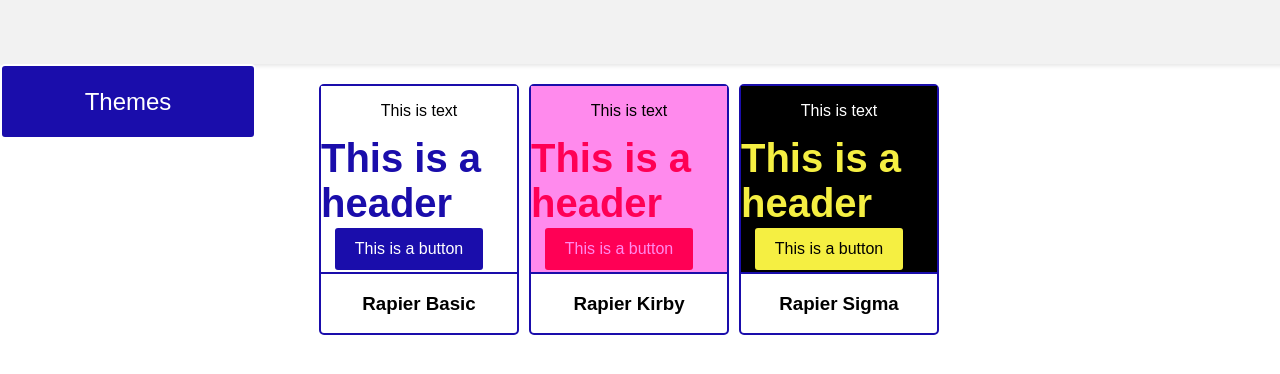
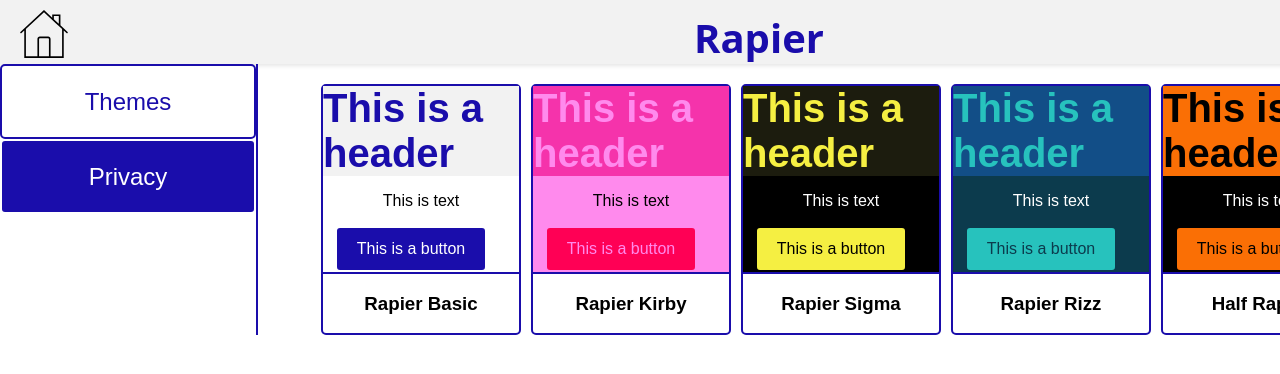
Before and after one commit to WilliamMehren/searchEngine, a plain HTML site: page Front-end/settings.html in a window 1280 px wide. Shown: the top 374 px of the page. Drawn offline with Linux system fonts and the light colour scheme.

Commit message:
more themes!

```diff
--- a/Front-end/data/themes.json
+++ b/Front-end/data/themes.json
@@ -4,16 +4,35 @@
         "color_primary":"#fff",
         "color_secondary":"#f2f2f2",
         "color_accent":"#1a0dab",
+        "color_header":"#1a0dab",
         "color_text":"black"},
+
         {"name":"Rapier Kirby",
         "color_primary":"#ff8aed",
-        "color_secondary":"#e302a7",
+        "color_secondary":"#f533ab",
         "color_accent":"#ff0055",
+        "color_header":"#ff8aed",
         "color_text":"black"},
+
         {"name":"Rapier Sigma",
         "color_primary":"#000000",
         "color_secondary":"#1c1c0e",
         "color_accent":"#f5ef42",
+        "color_header":"#f5ef42",
+        "color_text":"white"},
+
+        {"name":"Rapier Rizz",
+        "color_primary":"#0c3b4d",
+        "color_secondary":"#124e87",
+        "color_accent":"#27c2bd",
+        "color_header":"#27c2bd",
+        "color_text":"white"},
+
+        {"name":"Half Rapier",
+        "color_primary":"black",
+        "color_secondary":"#fa6f05",
+        "color_accent":"#fa6f05",
+        "color_header":"black",
         "color_text":"white"}
     ]
 }
--- a/Front-end/scripts/customize.js
+++ b/Front-end/scripts/customize.js
@@ -0,0 +1,13 @@
+function getTheme(){
+    if (localStorage.getItem("theme")){
+        let themeData = JSON.parse(localStorage.getItem("theme"));
+
+        var root = document.querySelector(":root");
+        root.style.setProperty("--primary-color",themeData["color_primary"]);
+        root.style.setProperty("--secondary-color",themeData["color_secondary"]);
+        root.style.setProperty("--acccent-color",themeData["color_accent"]);
+        root.style.setProperty("--text-color",themeData["color_text"]);
+    }
+
+}
+getTheme();
--- a/Front-end/scripts/settings.js
+++ b/Front-end/scripts/settings.js
@@ -1,17 +1,25 @@
-
-var currentMenu
+var currentMenu ="themes"
 
 function switchMenu(menu){
-    //menu må være IDen til et html element
-
-    currentMenu.setAttribute("hidden","")
-    currentMenu = document.getElementById(menu)
+    //avvelg tidligere knapp
+    let preBtn = document.getElementById(currentMenu+"btn");
+    if (preBtn.hasAttribute("current")){preBtn.removeAttribute("current");}
+    //skul tidligere meny
+    let preMenu = document.getElementById(currentMenu);
+    preMenu.setAttribute("hidden","")
+    //vis ny meny
+    currentMenu = menu;
+    let newMenu = document.getElementById(currentMenu);
+    if (newMenu.hasAttribute("hidden")){newMenu.removeAttribute("hidden");}
+    //velg ny knapp
+    let newBtn = document.getElementById(currentMenu+"btn");
+    newBtn.setAttribute("current","");
 }
 
 async function buildThemes(){
     let data = await fetch("./data/themes.json")
     let parsedData = await data.json()
-    let themeParent = document.getElementById("themes")
+    let themeParent = document.getElementById("themeHolder")
     //vennligst tilgi meg for denne koden
     parsedData.themes.forEach(theme => {
         let box = document.createElement("button")
@@ -20,16 +28,16 @@ async function buildThemes(){
         //container setup
         let container = document.createElement("div")
         container.setAttribute("style",`background-color:${theme["color_primary"]};`)
+        //header
+        let header = document.createElement("h1")
+        header.innerText = "This is a header"
+        header.setAttribute("style",`color:${theme["color_header"]};background-color:${theme["color_secondary"]};`)
+        container.appendChild(header)
         //text
         let text = document.createElement("p")
         text.innerText = "This is text"
         text.setAttribute("style",`color:${theme["color_text"]};`)
         container.appendChild(text)
-        //header
-        let header = document.createElement("h1")
-        header.innerText = "This is a header"
-        header.setAttribute("style",`color:${theme["color_accent"]};`)
-        container.appendChild(header)
         //knapp
         let button = document.createElement("button")
         button.innerText = "This is a button"
@@ -45,16 +53,14 @@ async function buildThemes(){
     });
 }
 function SwitchTheme(themeData){
-    var root = document.querySelector(":root")
-    var rs = getComputedStyle(root)
-    root.style.setProperty("--primary-color",themeData["color_primary"])
-    root.style.setProperty("--secondary-color",themeData["color_secondary"])
-    root.style.setProperty("--acccent-color",themeData["color_accent"])
-    root.style.setProperty("--text-color",themeData["color_text"])
-    console.log(rs.getPropertyValue("--primary-color"))
-    console.log(rs.getPropertyValue("--secondary-color"))
-    console.log(rs.getPropertyValue("--acccent-color"))
-    console.log(rs.getPropertyValue("--text-color"))
+    var root = document.querySelector(":root");
+    var rs = getComputedStyle(root);
+    root.style.setProperty("--primary-color",themeData["color_primary"]);
+    root.style.setProperty("--secondary-color",themeData["color_secondary"]);
+    root.style.setProperty("--acccent-color",themeData["color_accent"]);
+    root.style.setProperty("--header-color",themeData["color_header"]);
+    root.style.setProperty("--text-color",themeData["color_text"]);
+    localStorage.setItem("theme",JSON.stringify(themeData))
 }
 buildThemes()
 //--primary-color: #fff;
--- a/Front-end/settings.html
+++ b/Front-end/settings.html
@@ -9,15 +9,24 @@
 </head>
 <body>
     <header>
-
+        <div class="topbar">
+            <a href="Index.html"><img src="assets/home.svg" alt="user" width="48" height="48"></svg></a>
+            <h1 class="header">Rapier</h1>
+            <img src="assets/user.svg" alt="user" width="48" height="48">
+        </div>
     </header>
-    <div id="sideabr">
-        <button class="full">Themes</button>
+    <div id="sidebar">
+        <button class="full" id="themesbtn" onclick="switchMenu('themes')" current>Themes</button>
+        <button class="full" id="privacybtn" onclick="switchMenu('privacy')" >Privacy</button>
     </div>
     <div id="mainPage">
         <div id="themes">
+            <div id="themeHolder"></div>
         </div>
+        <div id="privacy"></div>
     </div>
+
     <script src="scripts/settings.js"></script>
+    <script src="scripts/customize.js"></script>
 </body>
 </html>
--- a/Front-end/styles/main.css
+++ b/Front-end/styles/main.css
@@ -2,6 +2,7 @@
   --primary-color: #fff;
   --secondary-color:#f2f2f2;
   --acccent-color:#1a0dab;
+  --header-color:#1a0dab;
   --text-color:black;
 }
 
@@ -21,6 +22,10 @@ header {
   padding: 10px 20px;
   box-shadow: 0 2px 4px rgba(0,0,0,0.1);
 }
+path{
+  width: 48px;
+  fill: red;
+}
 .topbar{
   display: grid;
   grid-template-columns: 64px auto 64px;
@@ -39,7 +44,7 @@ footer{
 }
 h1 {
   font-size: 40px;
-  color: var(--acccent-color);
+  color: var(--header-color);
   text-align: center;
 }
 button{
@@ -109,7 +114,7 @@ button{
   border: 2px solid var(--primary-color);
   background-color: var(--acccent-color);
 }
-button:hover{
+button:hover, button[current]{
   transition: 0.1s;
   background-color: var(--primary-color);
   color: var(--acccent-color);
@@ -137,3 +142,6 @@ button:hover{
   color: var(--text-color);
   border-color: var(--acccent-color);
 }
+.header{
+  text-align: center;
+}
--- a/Front-end/styles/settings.css
+++ b/Front-end/styles/settings.css
@@ -18,8 +18,10 @@ h1{
 }
 #mainPage{
     grid-area: main;
+    height: 100%;
+    border-left: 2px solid var(--acccent-color);
 }
-#themes{
+#themeHolder{
     display: grid;
     grid-template-columns: repeat(6,210px);
     width: 90%;
```
Also changed, not shown: Front-end/Index.html (+1 -0 lines), Front-end/search.html (+1 -0 lines), api/main.js (+5 -3 lines).
